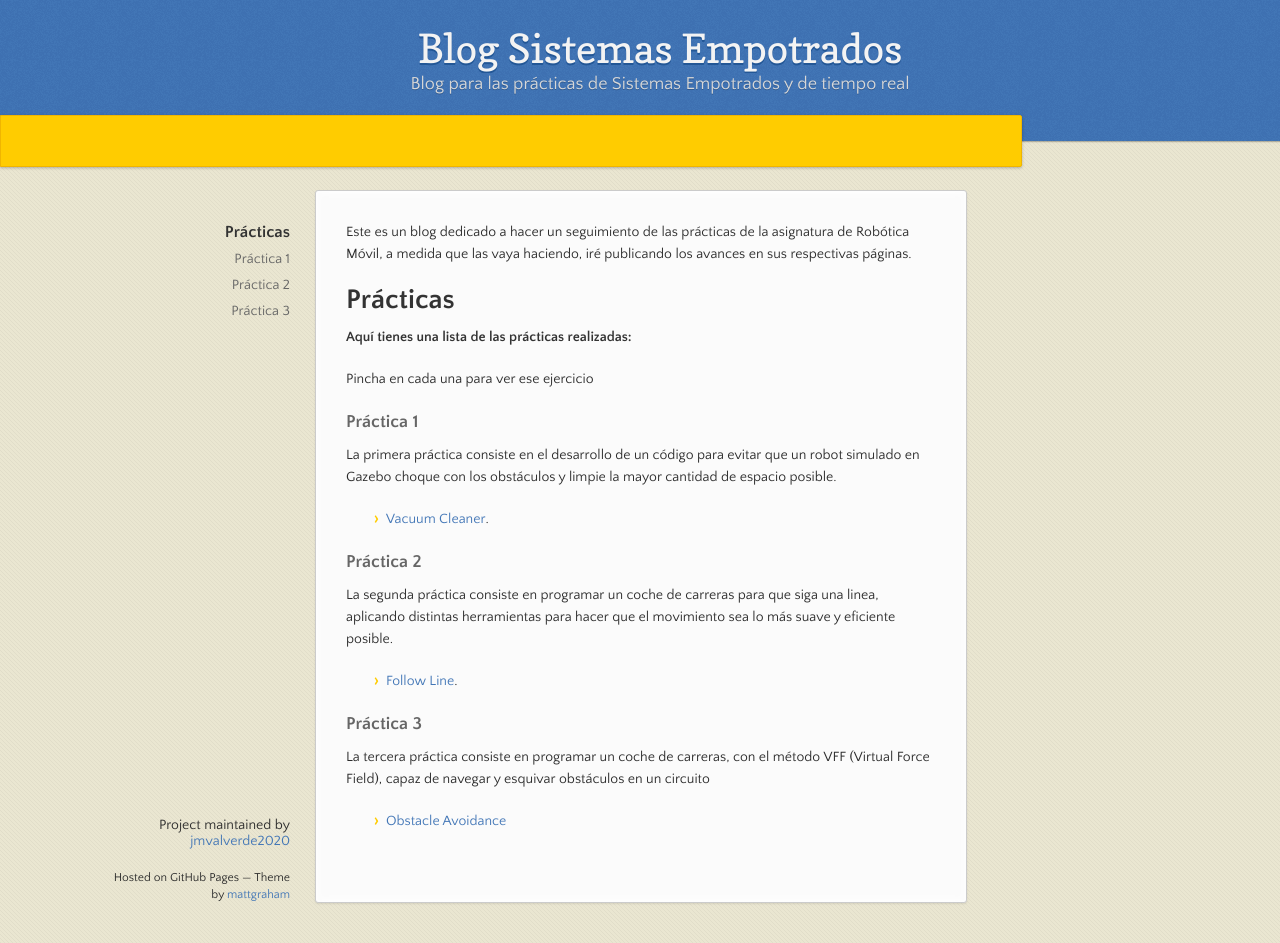
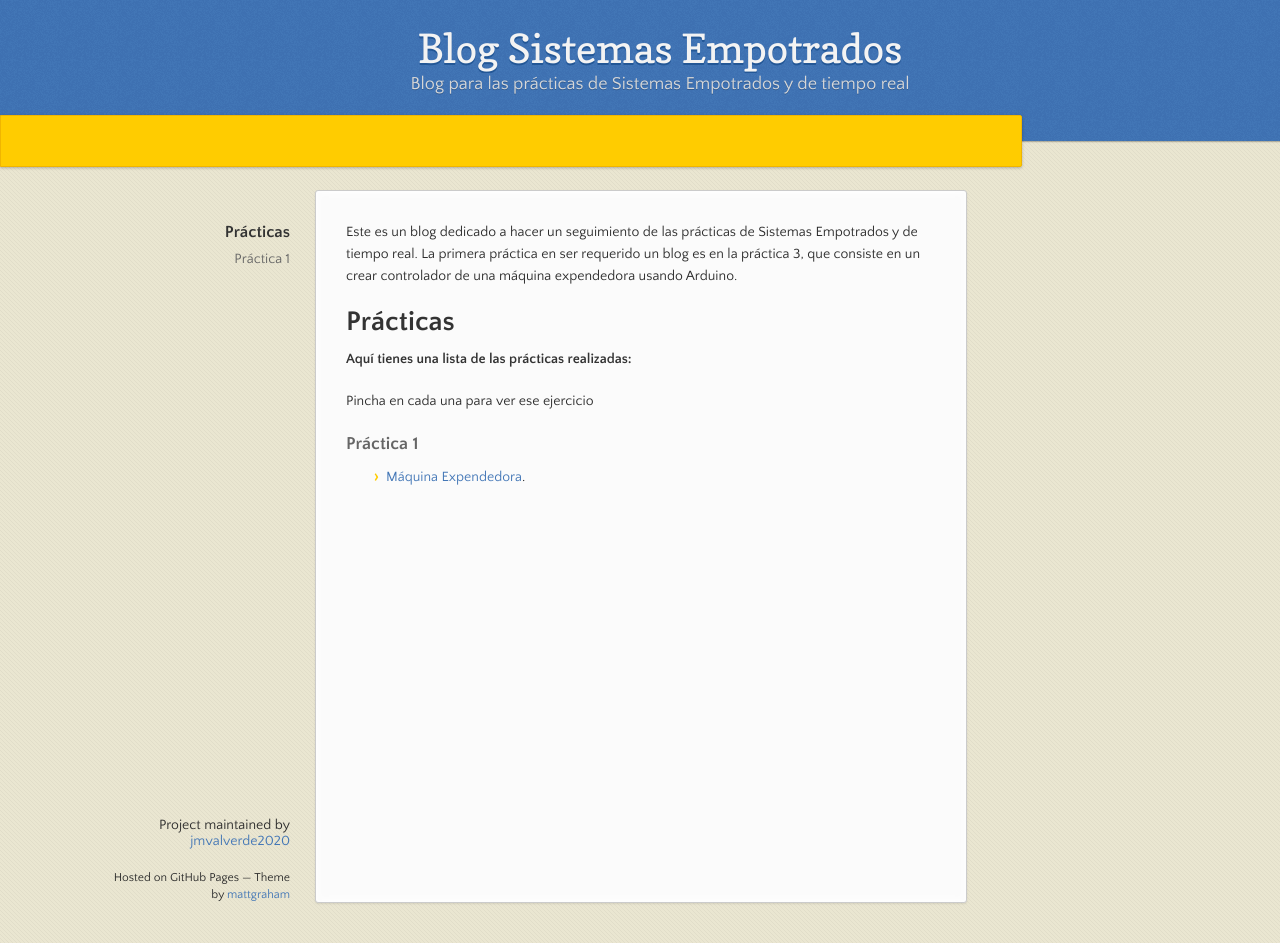
Before and after one commit to jmvalverde2020/blog_empotrados, a Jekyll site: the page built from docs/index.md, in a window 1280 px wide and 943 px high. Built offline with Jekyll 4.4.1, drawn with Linux system fonts in a browser that asks for light colours.

Commit message:
Update index.md

```diff
--- a/docs/index.md
+++ b/docs/index.md
@@ -2,8 +2,7 @@
 layout: default
 ---
 
-Este es un blog dedicado a hacer un seguimiento de las prácticas de la asignatura de Robótica Móvil, a medida que las vaya haciendo, iré publicando los avances en
-sus respectivas páginas.
+Este es un blog dedicado a hacer un seguimiento de las prácticas de Sistemas Empotrados y de tiempo real. La primera práctica en ser requerido un blog es en la práctica 3, que consiste en un crear controlador de una máquina expendedora usando Arduino.
 
 # Prácticas
 
@@ -13,19 +12,4 @@ Pincha en cada una para ver ese ejercicio
 
 ### Práctica 1
 
-La primera práctica consiste en el desarrollo de un código para evitar que un robot simulado en Gazebo choque con los obstáculos y limpie la mayor cantidad
-de espacio posible.
-* [Vacuum Cleaner](./P1/vacuum_cleaner.md).
-
-
-### Práctica 2
-
-La segunda práctica consiste en programar un coche de carreras para que siga una linea, aplicando distintas herramientas para hacer que el movimiento sea lo
-más suave y eficiente posible.
-* [Follow Line](./P2/follow_line.md).
-
-
-### Práctica 3
-
-La tercera práctica consiste en programar un coche de carreras, con el método VFF (Virtual Force Field), capaz de navegar y esquivar obstáculos en un circuito
-* [Obstacle Avoidance](./P3/obstacle_avoidance.md)
+* [Máquina Expendedora](./P1/maquina_expendedora.md).
```
